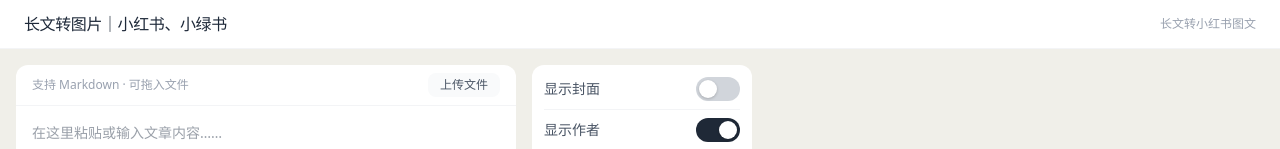
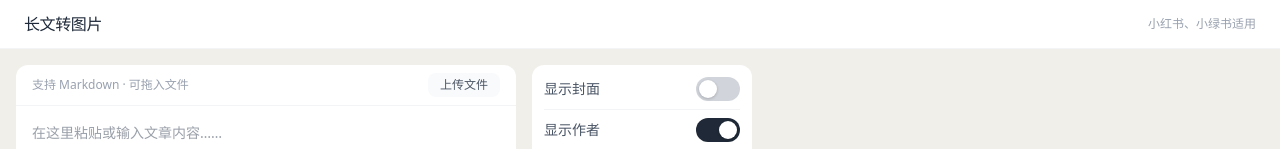
Before and after one commit to lippmann/xhs2pic, a React (Vite) app in the folder app/: page / in a window 1280 px wide. Shown: the top 149 px of the page. Built offline with nearby package versions, Linux system fonts and the light colour scheme; a web font is replaced by a local one.

Commit message:
auto: save changes

```diff
--- a/app/src/App.tsx
+++ b/app/src/App.tsx
@@ -38,8 +38,8 @@
     <div className="flex flex-col h-screen bg-[#f0efe9]">
 
       <header className="flex items-center justify-between px-6 py-3 bg-white border-b border-gray-100 flex-shrink-0">
-        <span className="font-medium text-gray-800 tracking-tight">长文转图片｜小红书、小绿书</span>
-        <span className="text-xs text-gray-400">长文转小红书图文</span>
+        <span className="font-medium text-gray-800 tracking-tight">长文转图片</span>
+        <span className="text-xs text-gray-400">小红书、小绿书适用</span>
       </header>
 
       <div className="flex flex-1 overflow-hidden gap-4 p-4">
```
